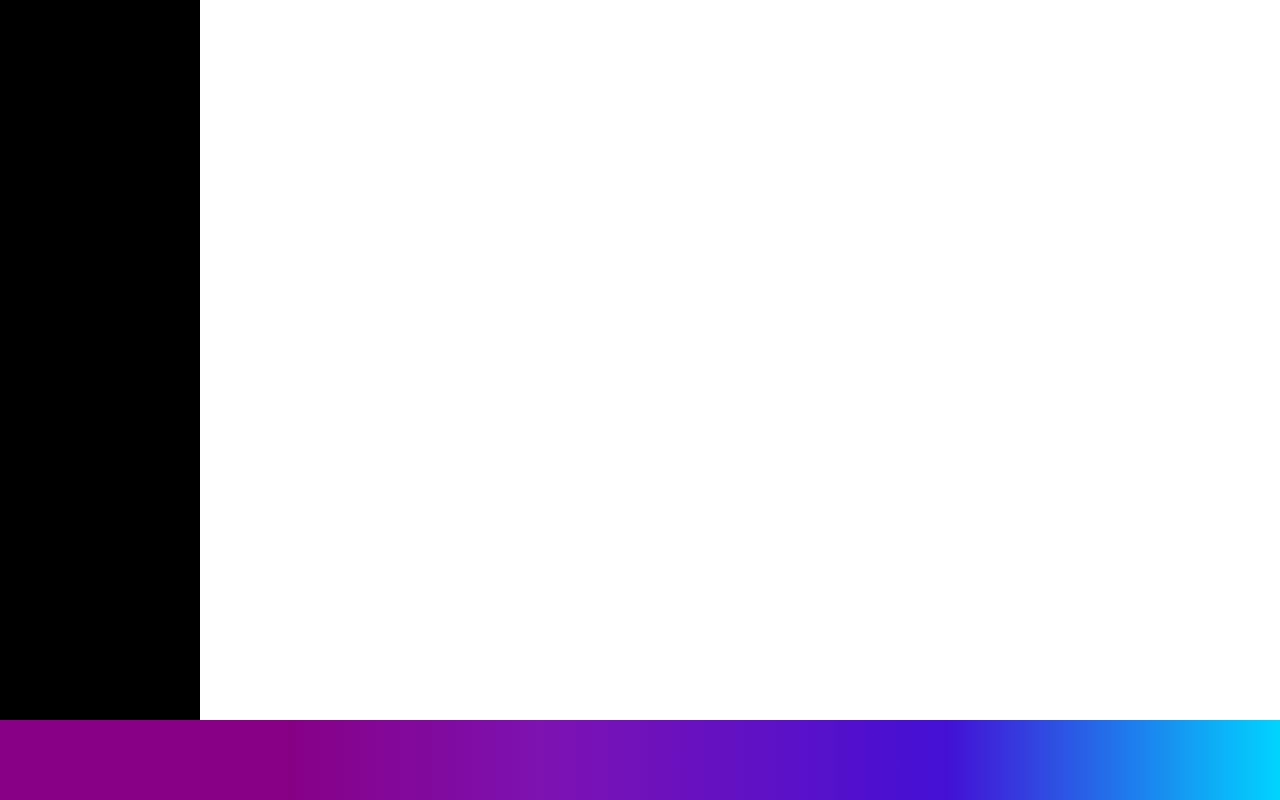
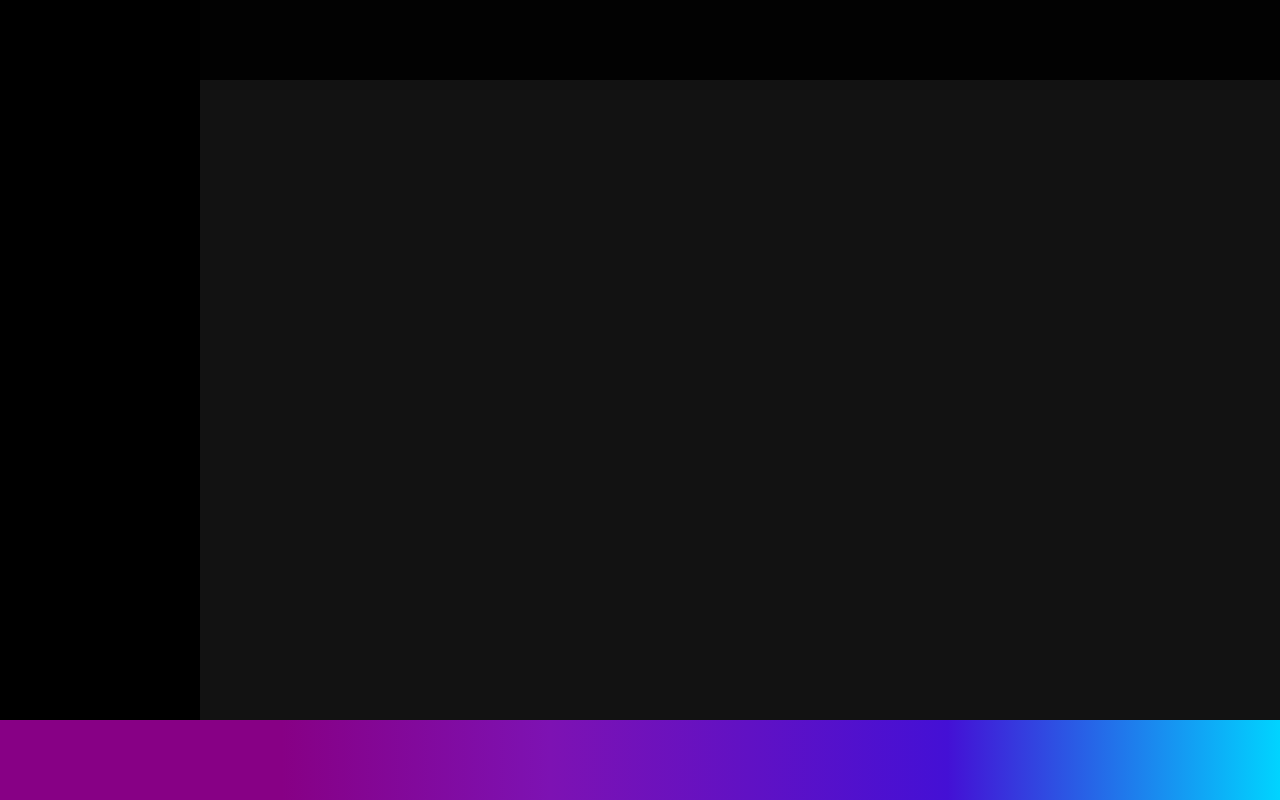
Before and after one commit to Pierfran992/vite-vue-spotify, a Vue app: page / in a window 1280 px wide. Built offline with nearby package versions, Linux system fonts and the light colour scheme.

Commit message:
Macrostruttura dell'App completata;

```diff
--- a/src/components/AppBody.vue
+++ b/src/components/AppBody.vue
@@ -1,10 +1,12 @@
 <script>
 import BarLeft from './BarLeft.vue';
+import ShowroomSong from './ShowroomSong.vue';
 
 export default {
     name: "AppBody",
     components: {
         BarLeft,
+        ShowroomSong,
     }
 }
 </script>
@@ -12,6 +14,7 @@ export default {
 <template>
     <section class="ctn_body_app">
         <BarLeft />
+        <ShowroomSong />
     </section>
 </template>
 
```
